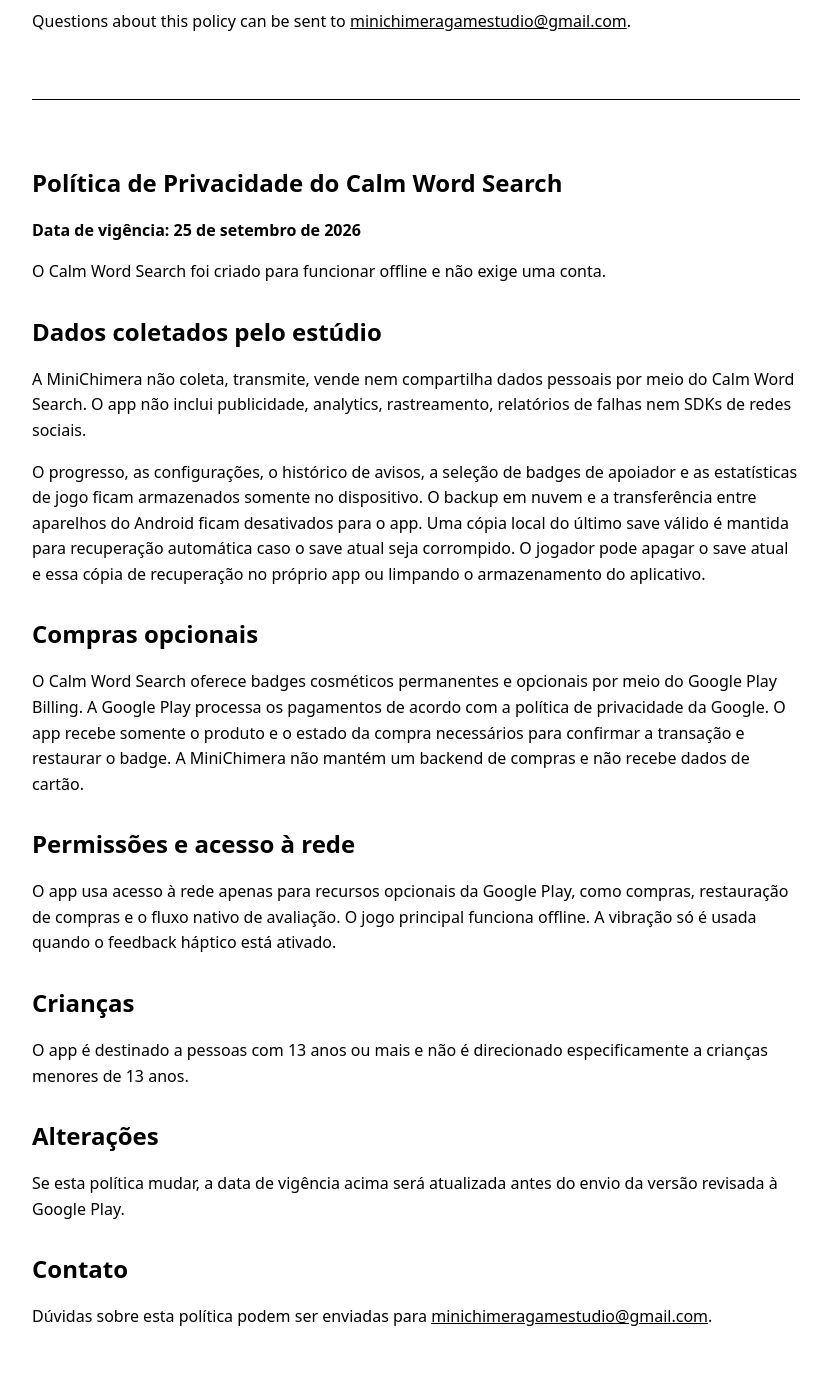
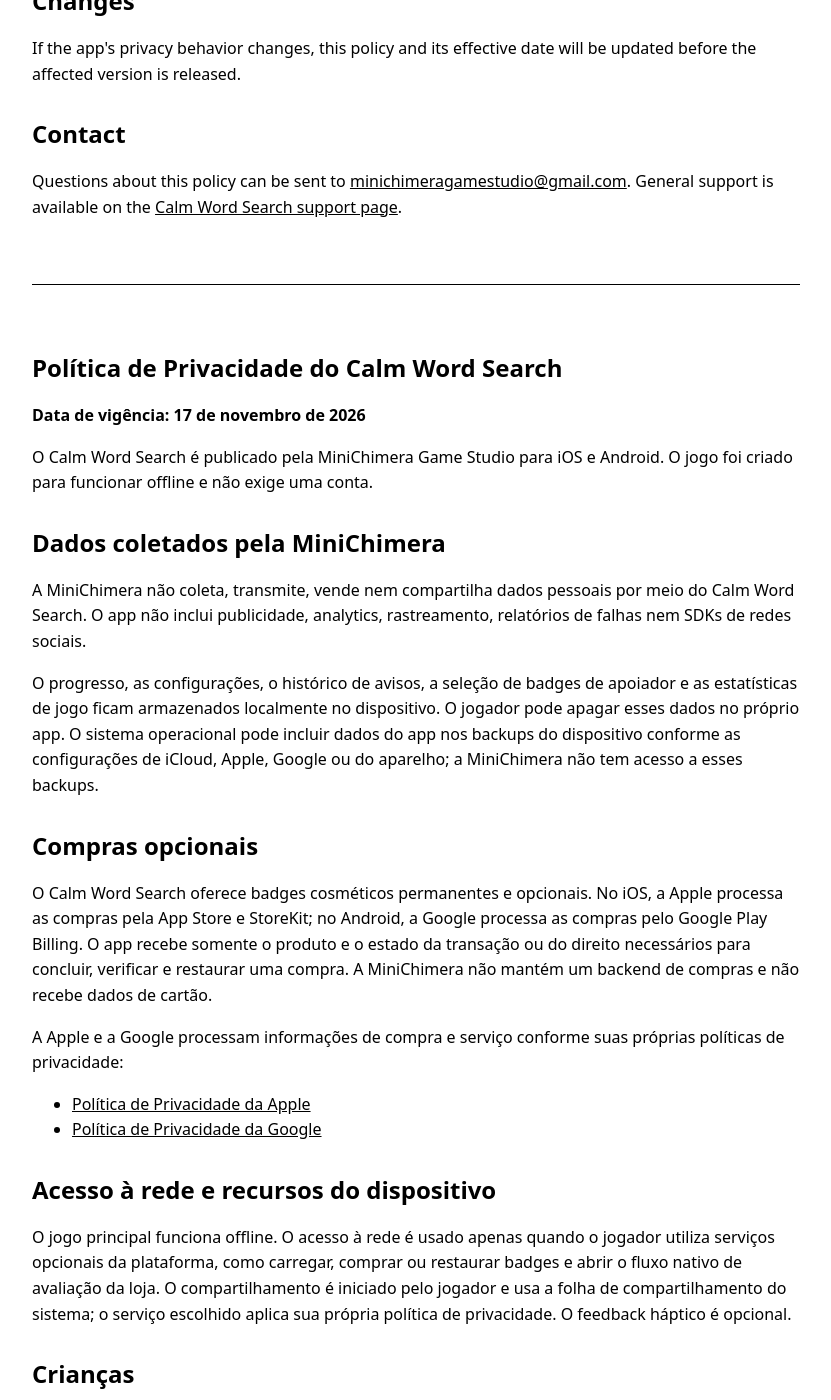
Before and after one commit to robsonsiebel/robsonsiebel.github.io, a Jekyll site: the page apps/calm-word-search/privacy/index.html, which Jekyll copies as it is, in a window 1280 px wide and 1400 px high, scrolled down 1140 px. Shown: the whole window, without its empty margins (224-1055 px from the left). Built offline with Jekyll 4.4.1, drawn with Linux system fonts in a browser that asks for light colours; some of the changed text lies outside the part shown.

Commit message:
Update Calm Word Search privacy for iOS and Android

```diff
--- a/apps/calm-word-search/privacy/index.html
+++ b/apps/calm-word-search/privacy/index.html
@@ -3,30 +3,18 @@
   <head>
     <meta charset="utf-8">
     <meta name="viewport" content="width=device-width, initial-scale=1">
-    <meta name="description" content="Privacy policy for Calm Word Search by MiniChimera.">
+    <meta name="description" content="Privacy policy for Calm Word Search by MiniChimera Game Studio on iOS and Android.">
     <link rel="canonical" href="https://www.robsonsiebel.eu/apps/calm-word-search/privacy/">
     <title>Calm Word Search Privacy Policy</title>
     <style>
-      :root {
-        color-scheme: light dark;
-        font-family: system-ui, -apple-system, BlinkMacSystemFont, "Segoe UI", sans-serif;
-        line-height: 1.6;
-      }
-      body {
-        max-width: 48rem;
-        margin: 0 auto;
-        padding: 2rem 1.25rem 4rem;
-      }
+      :root { color-scheme: light dark; font-family: system-ui, -apple-system, BlinkMacSystemFont, "Segoe UI", sans-serif; line-height: 1.6; }
+      body { max-width: 48rem; margin: 0 auto; padding: 2rem 1.25rem 4rem; }
       h1, h2 { line-height: 1.25; }
       h2 { margin-top: 2rem; }
       .language-nav { margin-bottom: 2rem; }
       .language-nav a { margin-right: 1rem; }
       .effective-date { font-weight: 600; }
-      .translation {
-        margin-top: 4rem;
-        padding-top: 3rem;
-        border-top: 1px solid currentColor;
-      }
+      .translation { margin-top: 4rem; padding-top: 3rem; border-top: 1px solid currentColor; }
       a { color: inherit; }
     </style>
   </head>
@@ -39,52 +27,62 @@
 
       <article id="english" lang="en">
         <h1>Calm Word Search Privacy Policy</h1>
-        <p class="effective-date">Effective date: 25 September 2026</p>
-        <p>Calm Word Search is designed to work offline and does not require an account.</p>
+        <p class="effective-date">Effective date: 17 November 2026</p>
+        <p>Calm Word Search is published by MiniChimera Game Studio for iOS and Android. It is designed to work offline and does not require an account.</p>
 
-        <h2>Data collected by the studio</h2>
+        <h2>Data collected by MiniChimera</h2>
         <p>MiniChimera does not collect, transmit, sell, or share personal data through Calm Word Search. The app does not include advertising, analytics, tracking, crash-reporting, or social-network SDKs.</p>
-        <p>Game progress, settings, prompt history, supporter badge selections, and gameplay statistics are stored only on the player's device. Android cloud backup and device-to-device transfer are disabled for the app. One previous valid save is retained locally so the app can recover automatically if its current save becomes corrupt. Players can erase both the current save and this recovery copy from inside the app or by clearing the app's storage.</p>
+        <p>Game progress, settings, prompt history, supporter badge selections, and gameplay statistics are stored locally on the player's device. Players can erase this local data from inside the app. The operating system may include app data in device backups according to the player's iCloud, Apple, Google, or device settings; MiniChimera cannot access those backups.</p>
 
         <h2>Optional purchases</h2>
-        <p>Calm Word Search offers optional, permanent cosmetic supporter badges through Google Play Billing. Google Play processes payments under Google's own privacy policy. The app receives only the product and purchase state needed to acknowledge a purchase and restore the badge. MiniChimera does not operate a purchase backend and does not receive payment-card details.</p>
+        <p>Calm Word Search offers optional, permanent cosmetic supporter badges. Apple processes purchases on iOS through the App Store and StoreKit; Google processes purchases on Android through Google Play Billing. The app receives only the product and transaction or entitlement state needed to complete, verify, and restore a purchase. MiniChimera does not operate a purchase backend and does not receive payment-card details.</p>
+        <p>Apple and Google process purchase and service information under their own privacy policies:</p>
+        <ul>
+          <li><a href="https://www.apple.com/legal/privacy/">Apple Privacy Policy</a></li>
+          <li><a href="https://policies.google.com/privacy">Google Privacy Policy</a></li>
+        </ul>
 
-        <h2>Permissions and network access</h2>
-        <p>The app uses network access only for optional Google Play features such as purchases, purchase restoration, and the native review flow. Core gameplay works offline. Vibration is used only when haptic feedback is enabled.</p>
+        <h2>Network access and device features</h2>
+        <p>Core gameplay works offline. Network access is used only when the player uses optional platform services such as loading, purchasing, or restoring supporter badges and opening the native store review flow. Sharing is initiated by the player and uses the operating system's share sheet; the selected receiving service applies its own privacy policy. Haptic feedback is optional.</p>
 
         <h2>Children</h2>
         <p>The app is intended for users aged 13 and older and is not specifically directed to children under 13.</p>
 
         <h2>Changes</h2>
-        <p>If this policy changes, the effective date above will be updated before the revised version is submitted to Google Play.</p>
+        <p>If the app's privacy behavior changes, this policy and its effective date will be updated before the affected version is released.</p>
 
         <h2>Contact</h2>
-        <p>Questions about this policy can be sent to <a href="mailto:minichimeragamestudio@gmail.com">minichimeragamestudio@gmail.com</a>.</p>
+        <p>Questions about this policy can be sent to <a href="mailto:minichimeragamestudio@gmail.com">minichimeragamestudio@gmail.com</a>. General support is available on the <a href="https://www.robsonsiebel.eu/apps/calm-word-search/support/">Calm Word Search support page</a>.</p>
       </article>
 
       <article id="portugues" class="translation" lang="pt-BR">
         <h1>Política de Privacidade do Calm Word Search</h1>
-        <p class="effective-date">Data de vigência: 25 de setembro de 2026</p>
-        <p>O Calm Word Search foi criado para funcionar offline e não exige uma conta.</p>
+        <p class="effective-date">Data de vigência: 17 de novembro de 2026</p>
+        <p>O Calm Word Search é publicado pela MiniChimera Game Studio para iOS e Android. O jogo foi criado para funcionar offline e não exige uma conta.</p>
 
-        <h2>Dados coletados pelo estúdio</h2>
+        <h2>Dados coletados pela MiniChimera</h2>
         <p>A MiniChimera não coleta, transmite, vende nem compartilha dados pessoais por meio do Calm Word Search. O app não inclui publicidade, analytics, rastreamento, relatórios de falhas nem SDKs de redes sociais.</p>
-        <p>O progresso, as configurações, o histórico de avisos, a seleção de badges de apoiador e as estatísticas de jogo ficam armazenados somente no dispositivo. O backup em nuvem e a transferência entre aparelhos do Android ficam desativados para o app. Uma cópia local do último save válido é mantida para recuperação automática caso o save atual seja corrompido. O jogador pode apagar o save atual e essa cópia de recuperação no próprio app ou limpando o armazenamento do aplicativo.</p>
+        <p>O progresso, as configurações, o histórico de avisos, a seleção de badges de apoiador e as estatísticas de jogo ficam armazenados localmente no dispositivo. O jogador pode apagar esses dados no próprio app. O sistema operacional pode incluir dados do app nos backups do dispositivo conforme as configurações de iCloud, Apple, Google ou do aparelho; a MiniChimera não tem acesso a esses backups.</p>
 
         <h2>Compras opcionais</h2>
-        <p>O Calm Word Search oferece badges cosméticos permanentes e opcionais por meio do Google Play Billing. A Google Play processa os pagamentos de acordo com a política de privacidade da Google. O app recebe somente o produto e o estado da compra necessários para confirmar a transação e restaurar o badge. A MiniChimera não mantém um backend de compras e não recebe dados de cartão.</p>
+        <p>O Calm Word Search oferece badges cosméticos permanentes e opcionais. No iOS, a Apple processa as compras pela App Store e StoreKit; no Android, a Google processa as compras pelo Google Play Billing. O app recebe somente o produto e o estado da transação ou do direito necessários para concluir, verificar e restaurar uma compra. A MiniChimera não mantém um backend de compras e não recebe dados de cartão.</p>
+        <p>A Apple e a Google processam informações de compra e serviço conforme suas próprias políticas de privacidade:</p>
+        <ul>
+          <li><a href="https://www.apple.com/legal/privacy/">Política de Privacidade da Apple</a></li>
+          <li><a href="https://policies.google.com/privacy">Política de Privacidade da Google</a></li>
+        </ul>
 
-        <h2>Permissões e acesso à rede</h2>
-        <p>O app usa acesso à rede apenas para recursos opcionais da Google Play, como compras, restauração de compras e o fluxo nativo de avaliação. O jogo principal funciona offline. A vibração só é usada quando o feedback háptico está ativado.</p>
+        <h2>Acesso à rede e recursos do dispositivo</h2>
+        <p>O jogo principal funciona offline. O acesso à rede é usado apenas quando o jogador utiliza serviços opcionais da plataforma, como carregar, comprar ou restaurar badges e abrir o fluxo nativo de avaliação da loja. O compartilhamento é iniciado pelo jogador e usa a folha de compartilhamento do sistema; o serviço escolhido aplica sua própria política de privacidade. O feedback háptico é opcional.</p>
 
         <h2>Crianças</h2>
         <p>O app é destinado a pessoas com 13 anos ou mais e não é direcionado especificamente a crianças menores de 13 anos.</p>
 
         <h2>Alterações</h2>
-        <p>Se esta política mudar, a data de vigência acima será atualizada antes do envio da versão revisada à Google Play.</p>
+        <p>Se o comportamento de privacidade do app mudar, esta política e sua data de vigência serão atualizadas antes do lançamento da versão afetada.</p>
 
         <h2>Contato</h2>
-        <p>Dúvidas sobre esta política podem ser enviadas para <a href="mailto:minichimeragamestudio@gmail.com">minichimeragamestudio@gmail.com</a>.</p>
+        <p>Dúvidas sobre esta política podem ser enviadas para <a href="mailto:minichimeragamestudio@gmail.com">minichimeragamestudio@gmail.com</a>. O suporte geral está disponível na <a href="https://www.robsonsiebel.eu/apps/calm-word-search/support/">página de suporte do Calm Word Search</a>.</p>
       </article>
     </main>
   </body>
```
